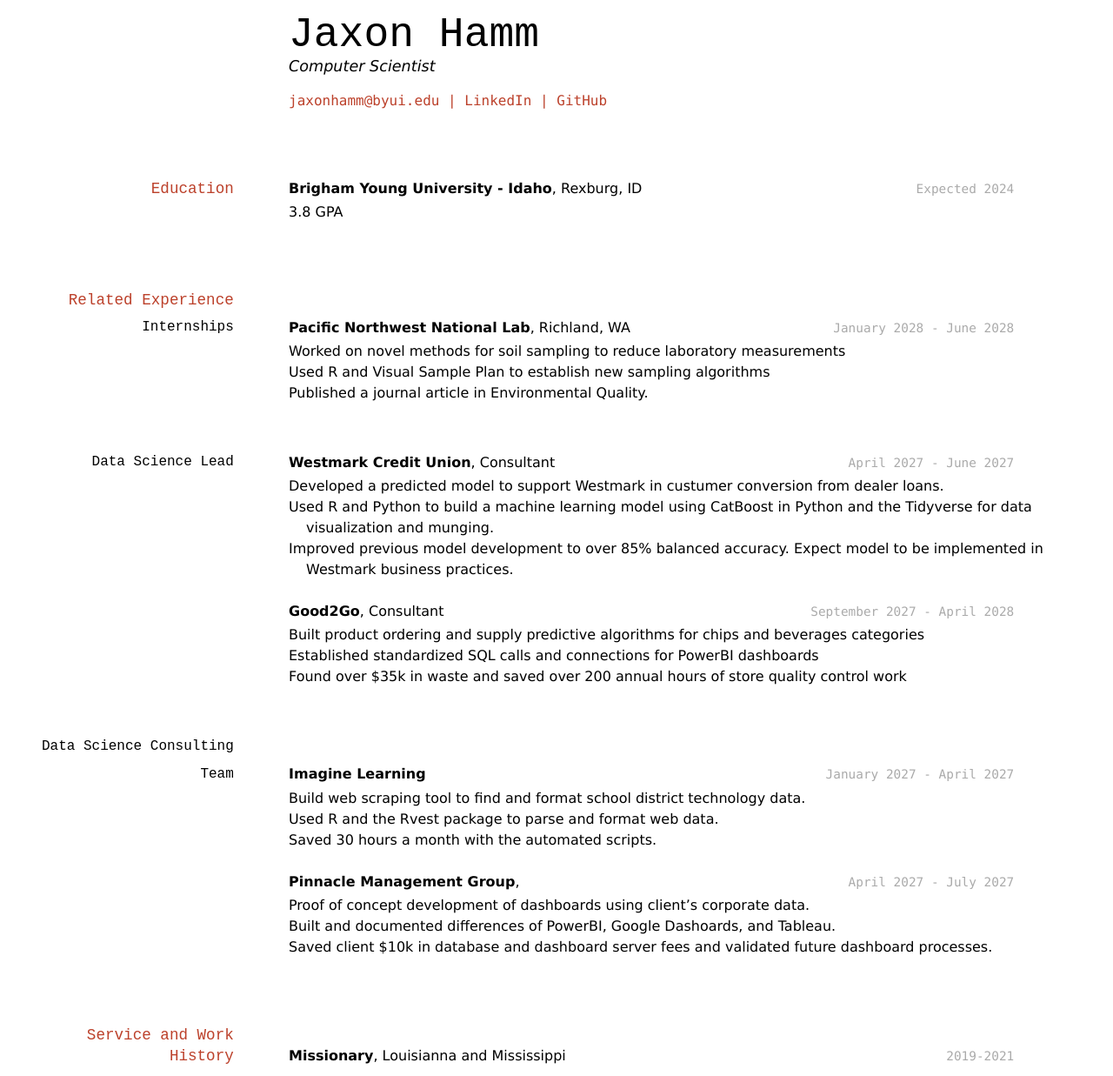
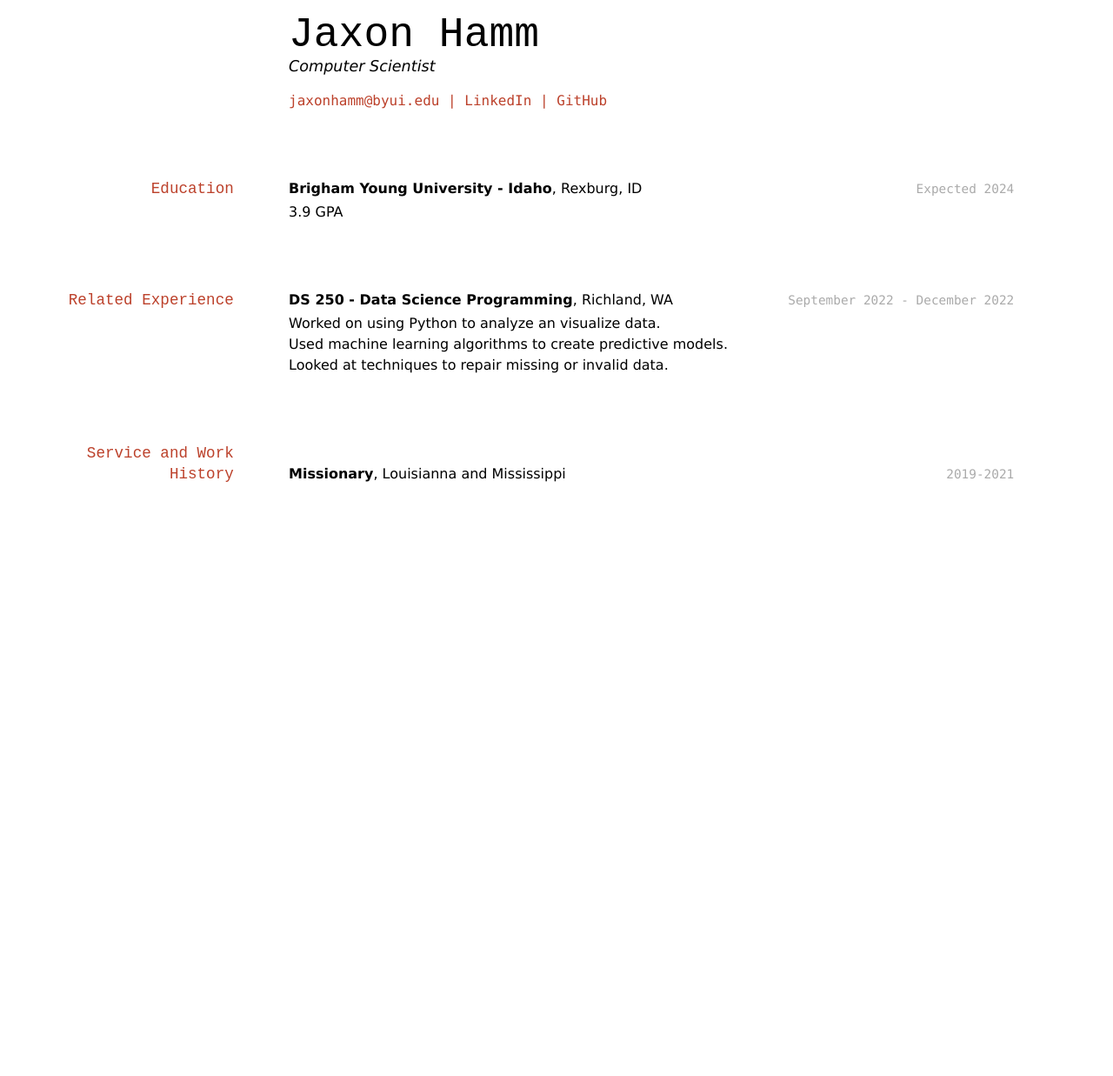
Before and after one commit to byuids-resumes/jaxon_hamm, a Jekyll site: the page built from docs/index.md, in a window 1280 px wide. Shown: the whole page at 87% size. Built offline with Jekyll 4.4.1, drawn with Linux system fonts in a browser that asks for light colours; after the commit the page ends 900 px from its top, so only the background shows below that.

Commit message:
Edited resume again

```diff
--- a/docs/index.md
+++ b/docs/index.md
@@ -16,51 +16,17 @@ Computer Scientist
 `Expected 2024`
 __Brigham Young University - Idaho__, Rexburg, ID
 
-- 3.8 GPA
+- 3.9 GPA
 
 
 ## Related Experience
 
-### Internships
+`September 2022 - December 2022`
+__DS 250 - Data Science Programming__, Richland, WA
 
-`January 2028 - June 2028`
-__Pacific Northwest National Lab__, Richland, WA
-
-- Worked on novel methods for soil sampling to reduce laboratory measurements
-- Used R and Visual Sample Plan to establish new sampling algorithms
-- Published a journal article in Environmental Quality.
-
-### Data Science Lead
-
-`April 2027 - June 2027`
-__Westmark Credit Union__, Consultant
-
-- Developed a predicted model to support Westmark in custumer conversion from dealer loans.
-- Used R and Python to build a machine learning model using CatBoost in Python and the Tidyverse for data visualization and munging.
-- Improved previous model development to over 85% balanced accuracy. Expect model to be implemented in Westmark business practices.
-
-`September 2027 - April 2028`
-__Good2Go__, Consultant
-
-- Built product ordering and supply predictive algorithms for chips and beverages categories
-- Established standardized SQL calls and connections for PowerBI dashboards
-- Found over $35k in waste and saved over 200 annual hours of store quality control work
-
-### Data Science Consulting Team
-
-`January 2027 - April 2027`
-__Imagine Learning__
-
-- Build web scraping tool to find and format school district technology data.
-- Used R and the Rvest package to parse and format web data.
-- Saved 30 hours a month with the automated scripts.
-
-`April 2027 - July 2027`
-__Pinnacle Management Group__,
-
-- Proof of concept development of dashboards using client's corporate data.
-- Built and documented differences of PowerBI, Google Dashoards, and Tableau.
-- Saved client $10k in database and dashboard server fees and validated future dashboard processes.
+- Worked on using Python to analyze an visualize data.
+- Used machine learning algorithms to create predictive models.
+- Looked at techniques to repair missing or invalid data.
 
 
 ## Service and Work History
```
